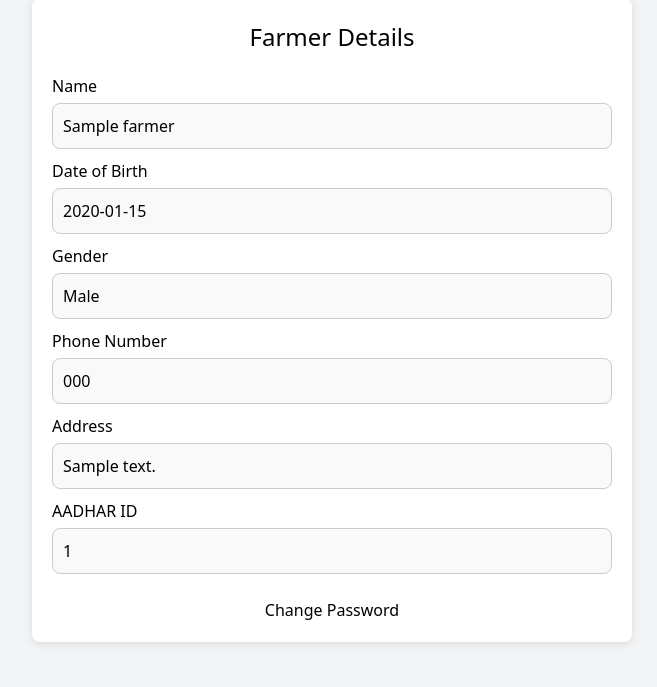
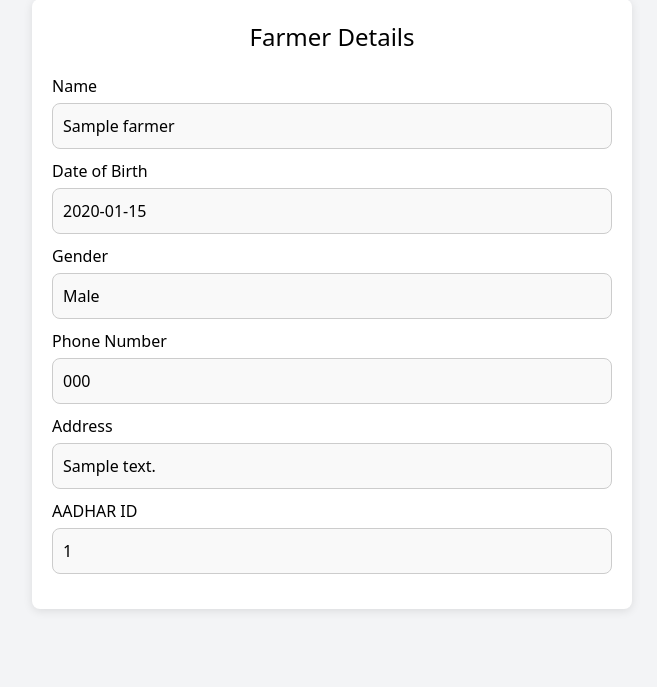
Before and after one commit to onlyyashwanth1/New-Agri, a Flask app: page /farmer_details in a window 1280 px wide. Shown: the part 113-800 px from the top of the page, without its empty margins (308-965 px from the left). Run offline with Flask 3, Linux system fonts and the light colour scheme; the visitor is signed in with stand-in values (Sample User, id 1); tables that the repository leaves empty hold one stand-in row (values such as "Sample post"); parts of the project's set-up code (start-up, migrations or seed data) failed here and were passed over; some libraries are stand-ins or nearby versions.

Commit message:
Move Change Password into farmer sidebar

```diff
--- a/templates/farmer_details.html
+++ b/templates/farmer_details.html
@@ -52,9 +52,5 @@
             <span id="f_aadharId">{{ farmer['aadhar_id'] }}</span>
         </div>
     </div>
-
-    <div class="mt-6 text-center">
-        <a href="{{ url_for('change_password') }}" class="submit-button inline-block">Change Password</a>
-    </div>
 </div>
 {% endblock %}
```
